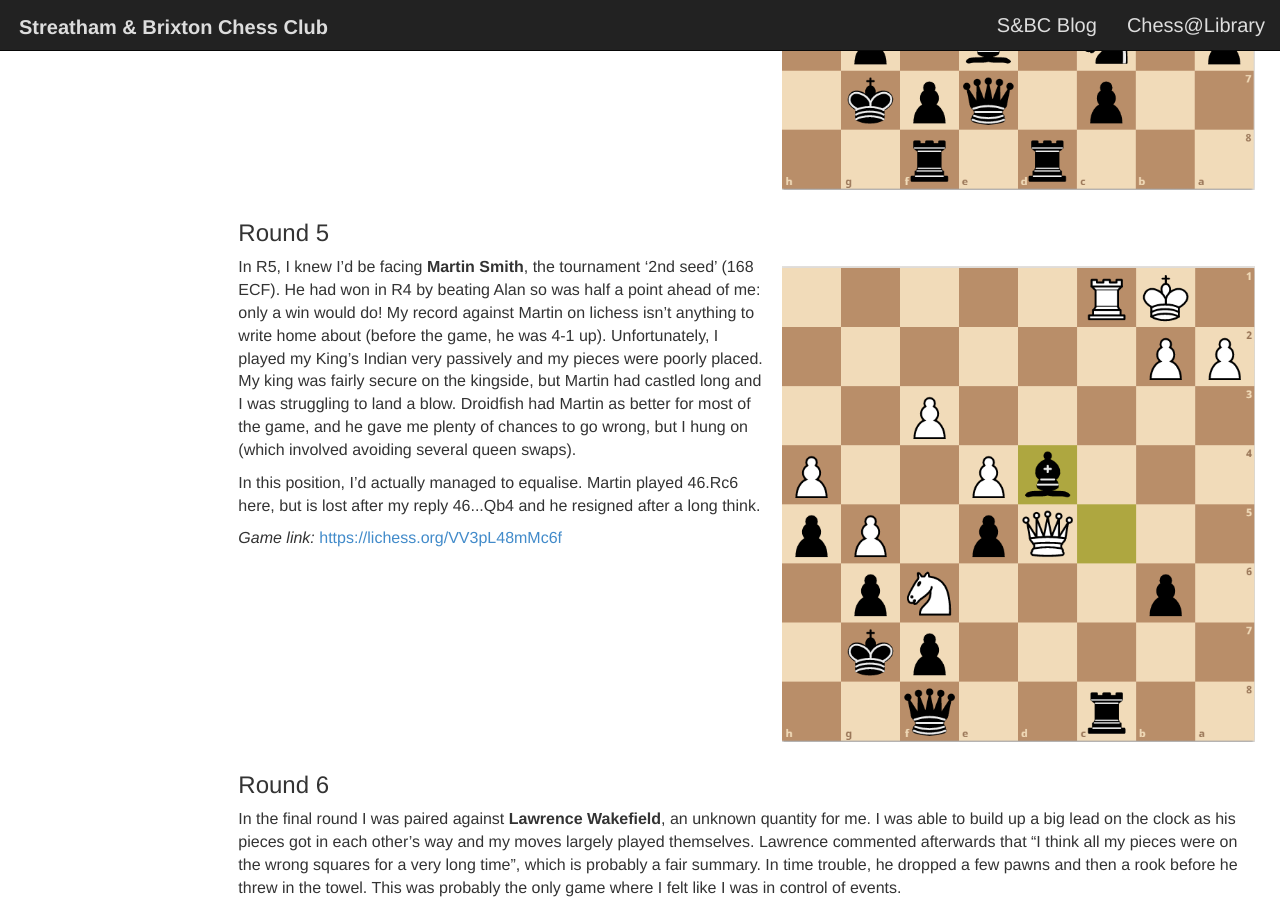
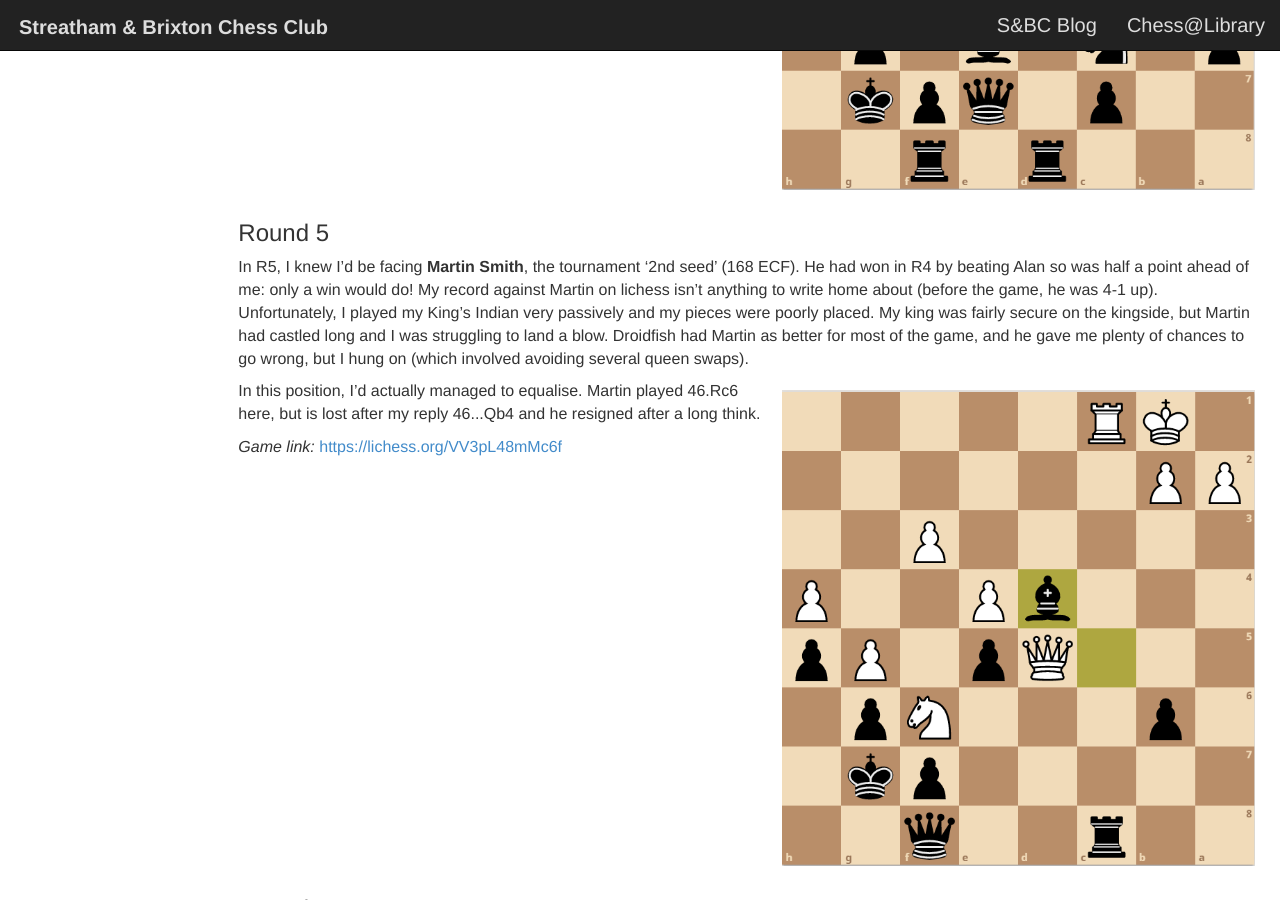
Before and after one commit to streathamchess/streathamchess.github.io, a Jekyll site: the page built from _posts/2020-10-15-luck-in-chess.md, in a window 1280 px wide and 900 px high, scrolled down 2647 px. Built offline with Jekyll 4.4.1, drawn with Linux system fonts in a browser that asks for light colours; nearby versions of some CDN libraries; comment, search, counter and statistics services are not loaded.

Commit message:
Update 2020-10-15-luck-in-chess.md

```diff
--- a/_posts/2020-10-15-luck-in-chess.md
+++ b/_posts/2020-10-15-luck-in-chess.md
@@ -141,8 +141,6 @@ increments, so we repeated moves and split the point.
 
 <div class="clearfix"></div>
 
-{% include image.html url="/assets/ahpics/ah5.png" %}
-
 In R5, I knew I'd be facing **Martin
 Smith**, the tournament '2nd seed' (168 ECF). He had won in R4 by
 beating Alan so was half a point ahead of me: only a win would do! My
@@ -153,6 +151,8 @@ fairly secure on the kingside, but Martin had castled long and I was
 struggling to land a blow. Droidfish had Martin as better for most of
 the game, and he gave me plenty of chances to go wrong, but I hung on
 (which involved avoiding several queen swaps).
+
+{% include image.html url="/assets/ahpics/ah5.png" %}
 
 In this position, I'd actually managed to equalise. Martin played 46.Rc6
 here, but is lost after my reply 46\...Qb4 and he resigned after a long
```
